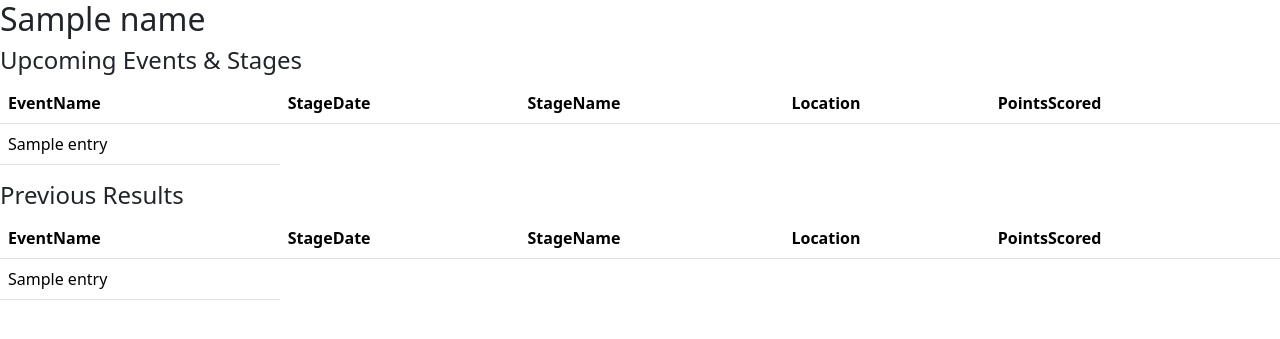
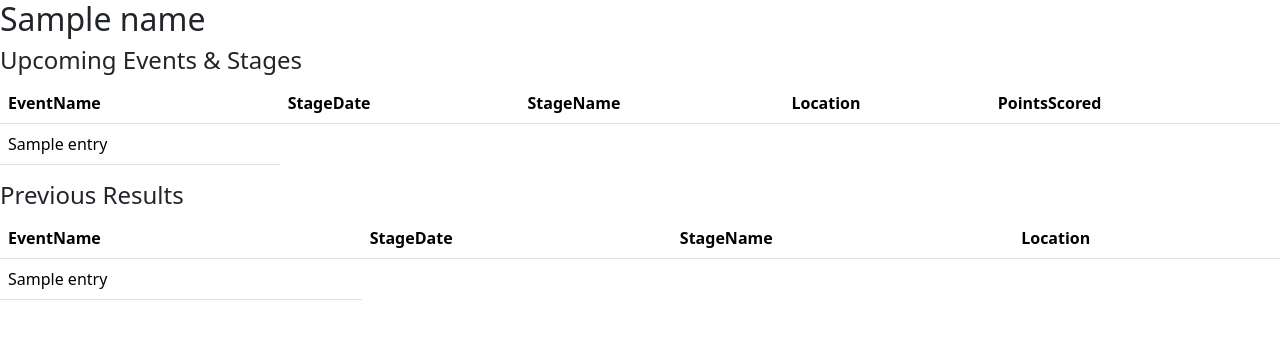
Before and after one commit to twoyoung/NZ-Olympics-Web-App, a Flask app: template nzolywebapp/templates/athleteinterface.html in a window 1280 px wide. Shown: the top 339 px of the page. Run offline with Flask 3, Linux system fonts and the light colour scheme; the template is opened without the code that fills it: most values are stand-ins (such as "Sample title", 1, 10 or a date in 2020).

Commit message:
Update athleteinterface.html

```diff
--- a/nzolywebapp/templates/athleteinterface.html
+++ b/nzolywebapp/templates/athleteinterface.html
@@ -22,7 +22,7 @@
 
         <h4>Previous Results</h4>
         <table class="table">
-            <tr><th>EventName</th><th>StageDate</th><th>StageName</th><th>Location</th><th>PointsScored</th></tr>
+            <tr><th>EventName</th><th>StageDate</th><th>StageName</th><th>Location</th></tr>
             {% for athlete in athleteinfo %}
                 <tr>
                     {% for entry in athlete %}
```
